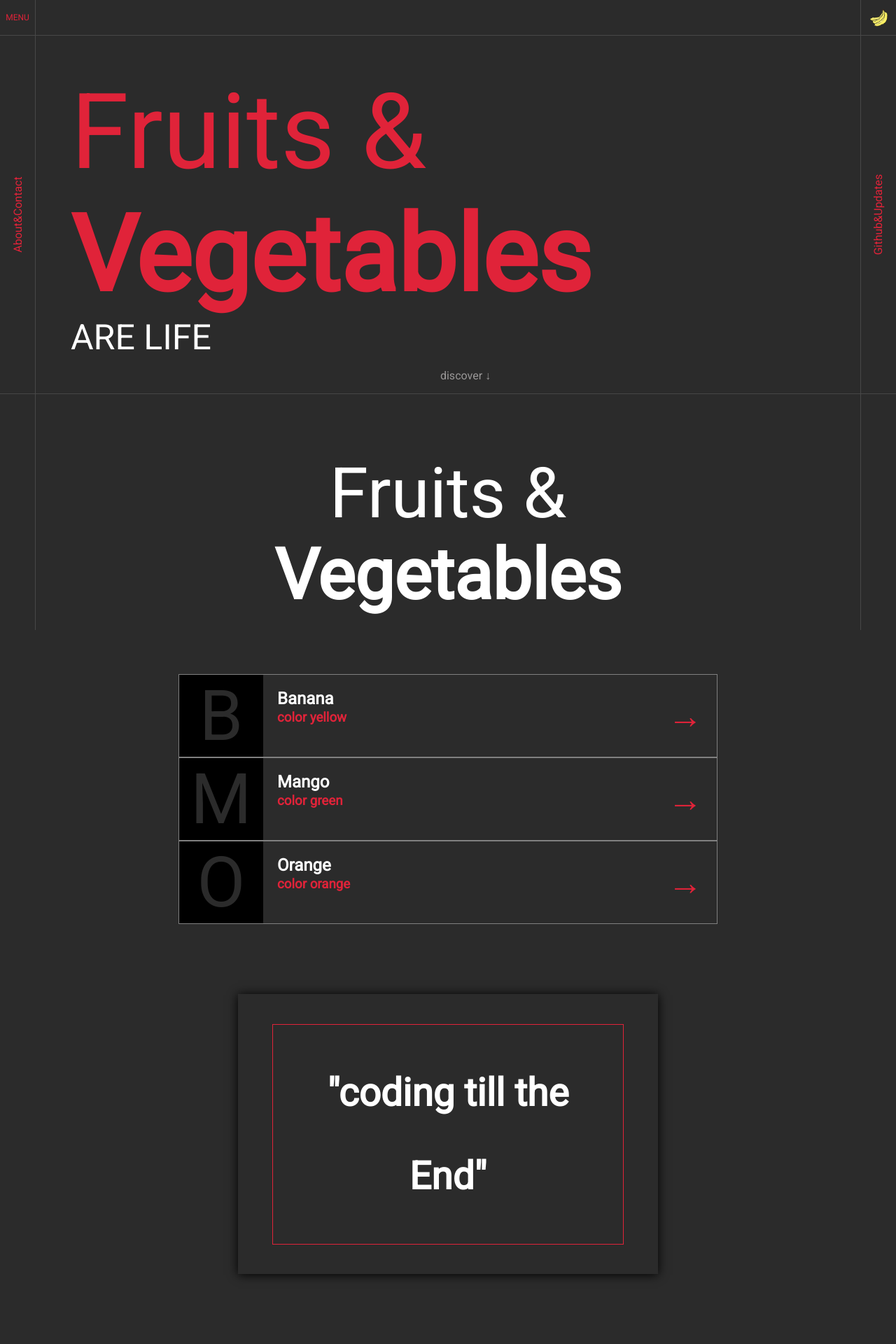
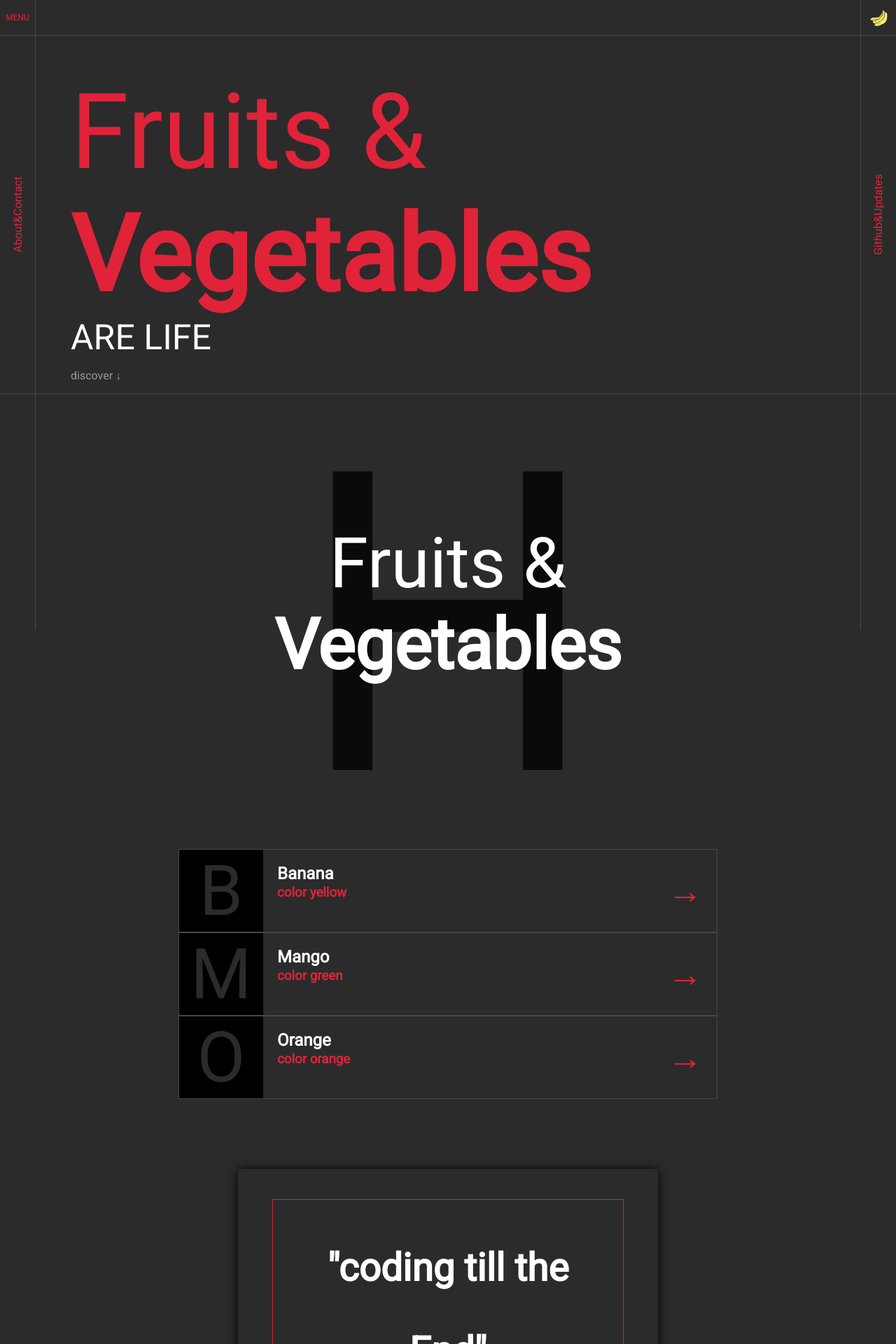
Before and after one commit to colorlessenergy/fruitsandvegetables, a Jekyll site: the page built from index.html, in a window 1280 px wide. Shown: the top 1920 px of the page at 70% size. Built offline with Jekyll 4.4.1, drawn with Linux system fonts in a browser that asks for light colours.

Commit message:
made responsive

```diff
--- a/_data/fruits.yml
+++ b/_data/fruits.yml
@@ -1,14 +1,11 @@
 - title: Banana
   letter: 'B'
   info: 'color yellow'
-  bg-img: 'images/banana.jpg'
 
 - title: Mango
   letter: 'M'
   info: 'color green'
-  bg-img: 'images/mango.jpg'
 
 - title: Orange
   letter: 'O'
   info: 'color orange'
-  bg-img: 'images/orange.jpg'
--- a/main.css
+++ b/main.css
@@ -30,6 +30,8 @@
 
 .Banana, .Orange, .Mango {
   background-position: center;
+  position: relative;
+  z-index: 101;
 }
 
 .banana-image {
@@ -44,14 +46,29 @@
   display: flex;
   flex-direction: column;
   margin-top: 100px;
+  position: relative;
+}
+
+.contact::before {
+  color: #0a0a0a;
+  content: 'C';
+  display: block;
+  font-size: 200px;
+  line-height: 1;
+  position: absolute;
+  width: 100%;
+  text-align: center;
+  top: -49px;
 }
 
 .contact p {
-  margin-bottom: 10px
+  margin-bottom: 10px;
+  position: relative;
 }
 
 .contact h2 {
   margin-top: 0px;
+  position: relative;
 }
 
 .contact h2 a {
@@ -88,9 +105,10 @@
 }
 
 .end-content .social {
+  align-items: center;
   display: flex;
   flex-direction: column;
-  align-items: center;
+  margin-top: 40px;
 }
 
 
@@ -165,6 +183,7 @@
 }
 
 .main-content .about .discover {
+  align-self: flex-start;
   color: #9a9898;
   text-align: center;
 }
@@ -198,6 +217,10 @@
 .main-content .m p, .main-content .social p {
   margin: 0;
   transform: rotate(-90deg);
+}
+
+.main-content .m p:hover, .main-content .social p:hover {
+  color: #fff;
 }
 
 .main-content .social {
@@ -243,7 +266,7 @@
 }
 
 .work .type .type-container {
-  border: 1px solid gray;
+  border: 1px solid #474747;
   display: flex;
   width: 60%;
 }
@@ -267,6 +290,18 @@
   margin-bottom: 0;
 }
 
+.work .work-title::before {
+  color: #0a0a0a;
+  content: 'H';
+  display: block;
+  font-size: 600px;
+  line-height: 1;
+  position: absolute;
+  width: 100%;
+  text-align: center;
+  top: -68px;
+}
+
 .work .type .type-container div h3 {
   color: #e02339;
   margin-top: 2px;
@@ -282,19 +317,24 @@
 
 .work .work-title {
   color: #fff;
+  height: 550px;
+  position: relative;
   text-align: center;
 }
 
 .work .work-title p {
   font-size: 100px;
   margin: 0;
+  margin-top: 100px;
   padding-top: 83px;
+  position: relative;
 }
 
 .work .work-title h1 {
   font-size: 100px;
   font-weight: bold;
   margin-top: 0;
+  position: relative;
 }
 
 .line-left {
@@ -308,28 +348,62 @@
 }
 
 .line-right {
+  position: fixed;
   height: 100vh;
   width: 1px;
   right: 50px;
   top: 0;
-  position: fixed;
   background-color: #474747;
   z-index: 100;
 }
 
 
 @media screen and (max-width: 1024px) {
+
+  .contact h2 a{
+    font-size: 20px;
+  }
+
   .main-content .about {
     justify-content: center;
   }
 
   .main-content .about .fruits, .main-content .about .vegetable {
-    font-size: 50px;
+    font-size: 46px;
   }
 
   .main-content .about .bottom-text {
     font-size: 25px;
   }
 
+  .work .work-title {
+    height: 250px;
+  }
+
+  .work .work-title p {
+    margin: 0;
+  }
+
+  .work .work-title p, .work .work-title h1 {
+    font-size: 50px;
+  }
+
+  .work .work-title::before {
+    color: #0a0a0a;
+    content: 'H';
+    display: block;
+    font-size: 150px;
+    line-height: 1;
+    position: absolute;
+    width: 100%;
+    text-align: center;
+    top: 70px;
+  }
+
+  .work .type .type-container {
+    border-right:  none;
+    border-left: none;
+    width: 100%;
+  }
 
 }
```
Also changed, not shown: 1 other file.
